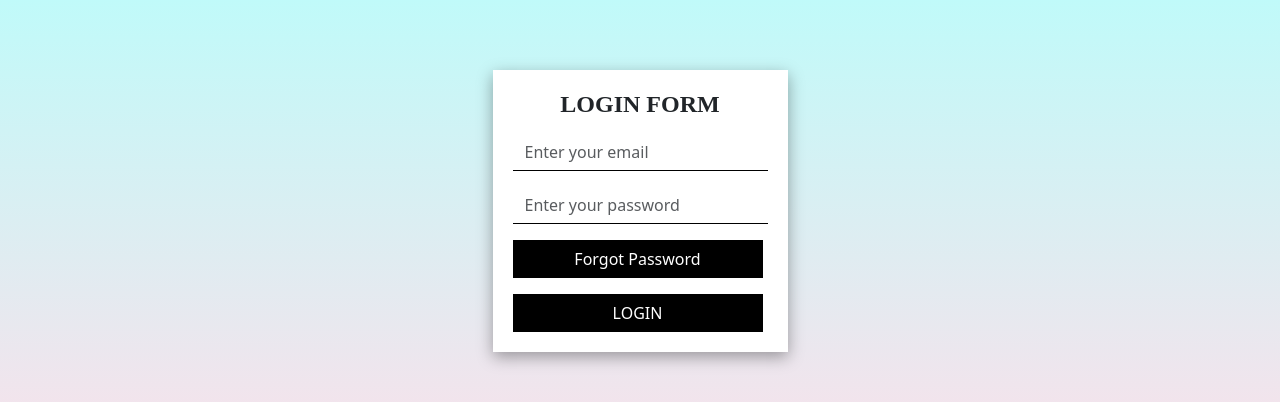
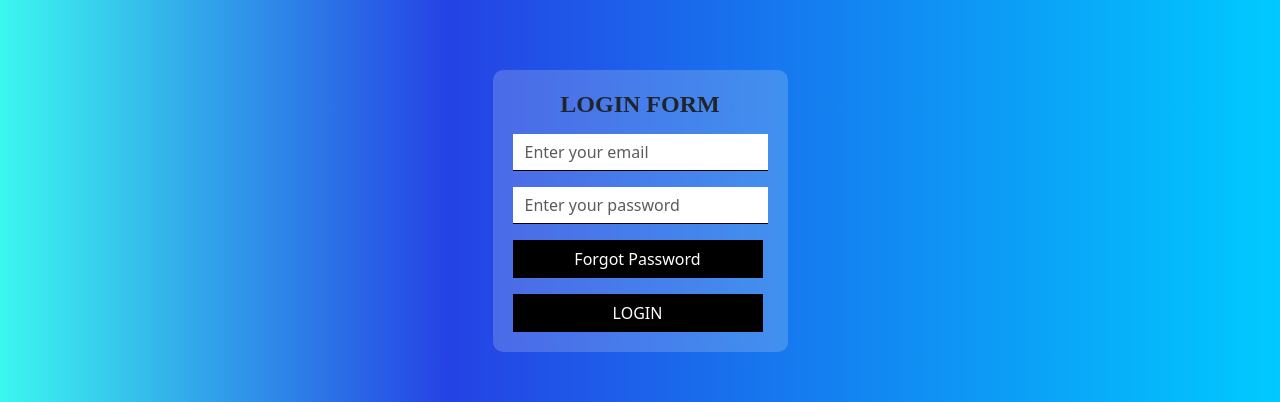
Before and after one commit to abhishekbauri/E-Shop, a React (Create React App) app in the folder client/: page /login in a window 1280 px wide. Shown: the part 150-552 px from the top of the page. Built offline with nearby package versions, Linux system fonts and the light colour scheme; no server answers.

Commit message:
updated frontend logic

```diff
--- a/client/src/pages/Admin/CreateProduct.js
+++ b/client/src/pages/Admin/CreateProduct.js
@@ -6,6 +6,7 @@ import toast from "react-hot-toast";
 import { Select } from "antd";
 import { useNavigate } from "react-router-dom";
 import { useAuth } from "../../context/auth";
+import Loader from "../../components/loader/Loader";
 
 const { Option } = Select;
 
@@ -20,7 +21,7 @@ const CreateProduct = () => {
   // eslint-disable-next-line no-unused-vars
   const [shipping, setShipping] = useState("");
   const [category, setCategory] = useState("");
-
+  const [loading, setLoading] = useState(false);
   const [auth] = useAuth();
   const token = auth?.token;
 
@@ -53,6 +54,8 @@ const CreateProduct = () => {
       productData.append("quantity", quantity);
       productData.append("photo", photo);
       productData.append("category", category);
+
+      setLoading(true);
       const { data } = await axios.post(
         `${process.env.REACT_APP_BASEURL}/api/v1/product/create-product`,
         productData,
@@ -62,6 +65,7 @@ const CreateProduct = () => {
           },
         },
       );
+      setLoading(false);
       if (data?.status === "success") {
         toast.success("Product Created Successfully");
         navigate("/dashboard/admin/products");
@@ -69,6 +73,7 @@ const CreateProduct = () => {
         toast.error(data?.message);
       }
     } catch (error) {
+      setLoading(false);
       toast.error("something went wrong");
     }
   };
@@ -84,6 +89,9 @@ const CreateProduct = () => {
             <h1 className="text-center text-capitalize text-bg-dark text-light pt-2 pb-2">
               create products
             </h1>
+            {loading ? (
+              <Loader title="Please wait..." />
+            ) : (
               <div className="m-1">
                 <Select
                   bordered={false}
@@ -191,6 +199,7 @@ const CreateProduct = () => {
                   </button>
                 </div>
               </div>
+            )}
           </div>
         </div>
       </div>
--- a/client/src/pages/Admin/UpdateProduct.js
+++ b/client/src/pages/Admin/UpdateProduct.js
@@ -6,6 +6,7 @@ import toast from "react-hot-toast";
 import { Select } from "antd";
 import { useNavigate, useParams } from "react-router-dom";
 import { useAuth } from "../../context/auth";
+import Loader from "../../components/loader/Loader";
 
 const { Option } = Select;
 
@@ -21,9 +22,8 @@ const UpdateProduct = () => {
   // eslint-disable-next-line no-unused-vars
   const [shipping, setShipping] = useState("");
   const [category, setCategory] = useState("");
-
   const [id, setId] = useState("");
-
+  const [loading, setLoading] = useState(false);
   const [auth] = useAuth();
   const token = auth?.token;
 
@@ -79,6 +79,7 @@ const UpdateProduct = () => {
       productData.append("quantity", quantity);
       photo && productData.append("photo", photo);
       productData.append("category", category);
+      setLoading(true);
 
       const { data } = await axios.put(
         `${process.env.REACT_APP_BASEURL}/api/v1/product/update-product/${id}`,
@@ -89,6 +90,7 @@ const UpdateProduct = () => {
           },
         },
       );
+      setLoading(false);
       if (data?.status === "success") {
         toast.success("Product Updated Successfully");
         navigate("/dashboard/admin/products");
@@ -96,6 +98,7 @@ const UpdateProduct = () => {
         toast.error(data?.message);
       }
     } catch (error) {
+      setLoading(false);
       toast.error("something went wrong");
     }
   };
@@ -111,7 +114,7 @@ const UpdateProduct = () => {
         navigate("/dashboard/admin/products");
         throw new Error("User Don't want to delete this product!");
       }
-
+      setLoading(true);
       await axios.delete(
         `${process.env.REACT_APP_BASEURL}/api/v1/product/delete-product/${id}`,
         {
@@ -120,11 +123,12 @@ const UpdateProduct = () => {
           },
         },
       );
-
+      setLoading(false);
       navigate("/dashboard/admin/products");
       toast.success("Products deleted successfully");
     } catch (error) {
       toast.error(error.message || "Something went wrong");
+      setLoading(false);
     }
   };
 
@@ -139,6 +143,9 @@ const UpdateProduct = () => {
             <h1 className="text-center text-capitalize text-bg-dark text-light pt-2 pb-2">
               update products
             </h1>
+            {loading ? (
+              <Loader title="Please wait..." />
+            ) : (
               <div className="m-1 w-75">
                 <Select
                   bordered={false}
@@ -265,6 +272,7 @@ const UpdateProduct = () => {
                   </button>
                 </div>
               </div>
+            )}
           </div>
         </div>
       </div>
--- a/client/src/pages/HomePage.js
+++ b/client/src/pages/HomePage.js
@@ -1,3 +1,4 @@
+/* eslint-disable react-hooks/exhaustive-deps */
 import React, { useEffect, useState } from "react";
 import Layout from "../components/layout/Layout";
 import axios from "axios";
@@ -47,7 +48,6 @@ const HomePage = () => {
     } catch (error) {
       setLoader(false);
       toast.error("Error occured while loading product list!");
-      console.log("getAllProductsErr-->", error);
     }
   };
 
@@ -75,6 +75,7 @@ const HomePage = () => {
       setLoader(false);
       setProducts(data.products);
     } catch (error) {
+      setLoader(false);
       toast.error(error.message || "Something went wrong");
     }
   };
@@ -108,7 +109,6 @@ const HomePage = () => {
 
   useEffect(() => {
     if (page > 1) loadMore();
-    // eslint-disable-next-line react-hooks/exhaustive-deps
   }, [page]);
 
   useEffect(() => {
@@ -118,19 +118,19 @@ const HomePage = () => {
 
   useEffect(() => {
     if (!checked.length && !radio.length) getAllProducts();
-    // eslint-disable-next-line react-hooks/exhaustive-deps
   }, [checked.length, radio.length]);
 
   useEffect(() => {
     if (checked.length || radio.length) filterProduct();
-    // eslint-disable-next-line react-hooks/exhaustive-deps
   }, [checked, radio]);
 
   return (
     <Layout title={"All Products - Best offers"}>
       <div className="container-fluid mt-3 p3">
         <div className="row">
-          <div className="col-md-2 mb-3 shadow border-end">
+          <div className="col-md-2 mb-3 mt-0 mt-lg-4 shadow border-end h-100">
+            {categories.length > 0 && (
+              <>
                 <h4 className="text-center mt-2 text-uppercase fs-5">
                   Filter By Category
                 </h4>
@@ -145,6 +145,8 @@ const HomePage = () => {
                     </Checkbox>
                   ))}
                 </div>
+              </>
+            )}
 
             <h4 className="text-center mt-4 text-uppercase fs-5">
               Filter By Price
--- a/client/src/styles/AuthStyles.css
+++ b/client/src/styles/AuthStyles.css
@@ -5,14 +5,21 @@
   justify-content: center;
   min-height: 75vh;
   flex-direction: column;
-  background-color: #ffdee9;
-  background-image: linear-gradient(0deg, #ffdee9 0%, #b5fffc 100%);
+  background: rgb(60, 247, 239);
+  background: linear-gradient(
+    90deg,
+    rgba(60, 247, 239, 1) 0%,
+    rgba(37, 66, 228, 1) 35%,
+    rgba(0, 202, 255, 1) 100%
+  );
 }
 
 .form-container form {
-  box-shadow: rgba(0, 0, 0, 0.35) 0px 5px 15px;
   padding: 20px;
-  background-color: #fff;
+  background: rgba(241, 240, 241, 0.2);
+  -webkit-backdrop-filter: blur(3px);
+  backdrop-filter: blur(3px);
+  border-radius: 10px;
 }
 
 .form-container form .title {
```
Lines whose indentation alone changed are shown as unchanged.
